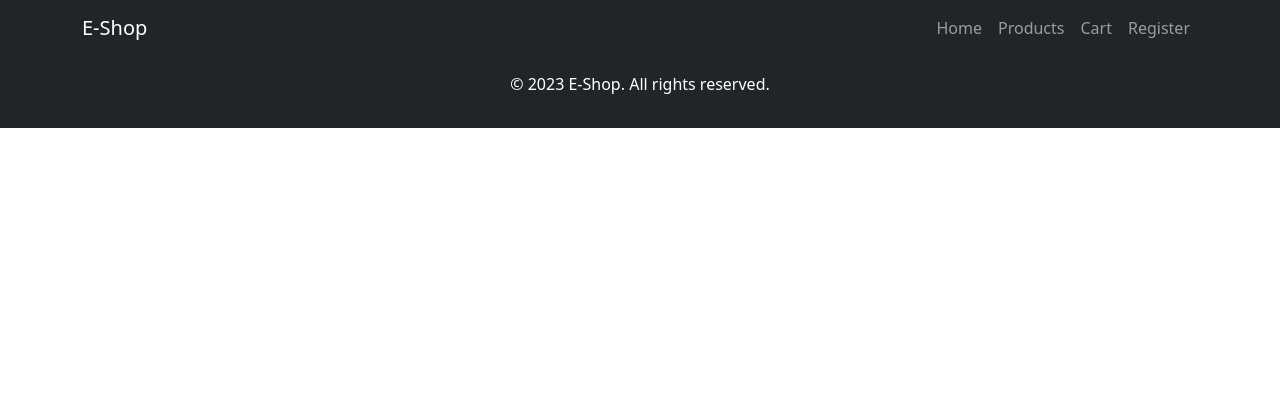
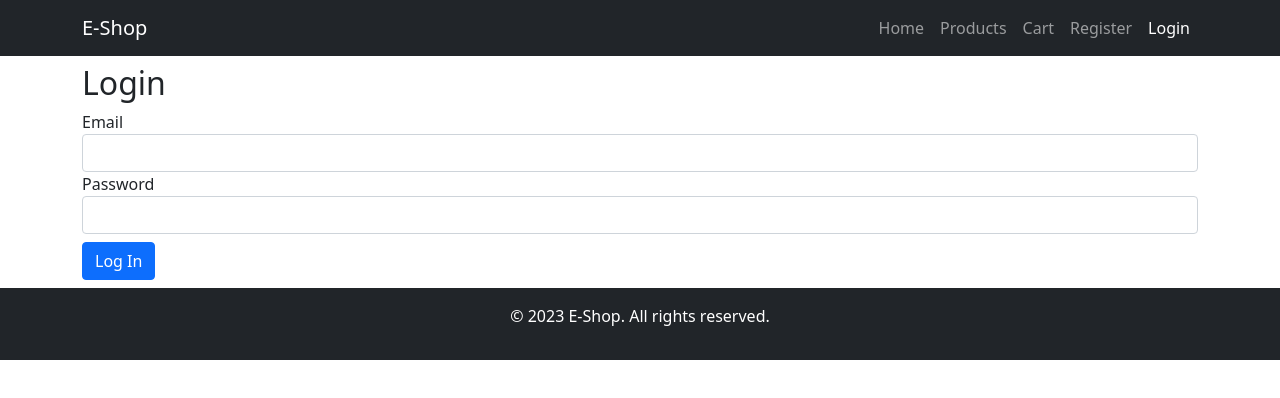
Before and after one commit to trentglobal-sg/8070f-react-ecommerce, a React (Vite) app: page /login in a window 1280 px wide. Shown: the top 398 px of the page. Built offline with nearby package versions, Linux system fonts and the light colour scheme.

Commit message:
Able to store JWT

```diff
--- a/src/App.jsx
+++ b/src/App.jsx
@@ -10,6 +10,7 @@ import RegisterPage from "./RegisterPage";
 import HomePage from "./HomePage";
 import FlashMessage from "./FlashMessage";
 import ShoppingCartPage from "./ShoppingCartPage";
+import UserLogin from "./Login";
 
 export default function App() {
 
@@ -24,6 +25,7 @@ export default function App() {
       <Route path="/products" component={ProductPage} />
       <Route path="/register" component={RegisterPage} />
       <Route path="/cart" component={ShoppingCartPage}/>
+      <Route path="/login" component={UserLogin} />
     </Switch>
 
 
--- /dev/null
+++ b/src/Login.jsx
@@ -0,0 +1,78 @@
+import React from 'react';
+import { Formik, Form, Field, ErrorMessage } from 'formik';
+import * as Yup from 'yup';
+import axios from 'axios';
+import { useLocation } from 'wouter';
+import { useFlashMessage } from './FlashMessageStore';
+import { useJwt } from './UserStore';
+
+function UserLogin() {
+
+    const [location, setLocation] = useLocation();
+    const {setJwt} = useJwt();
+
+    const {showMessage} = useFlashMessage();
+
+    const initialValues = {
+        'email': '',
+        'password': ''
+    }
+
+    const validationSchema = Yup.object({
+        email: Yup.string().email().required(),
+        password: Yup.string().required()
+    })
+
+    const handleSubmit = async(values, formikHelpers)=>{
+        try {
+            const response = await axios.post(import.meta.env.VITE_API_URL  + '/api/users/login', values);
+            console.log(response.data);
+            setLocation("/");
+            showMessage("You have logged in successfully!", "success");
+            // todo: Store the JWT
+            const token = response.data.token;
+            setJwt(token);
+        } catch (e) {
+            showMessage("Error logging in!");
+            console.error(e);
+        } finally {
+            formikHelpers.setSubmitting(false);
+        }
+    }
+
+    return (
+        <div className="container mt-2 mb-2">
+            <h2>Login</h2>
+            <Formik
+                initialValues={initialValues}
+                validationSchema={validationSchema}
+                onSubmit={handleSubmit}
+            >
+                {
+                    function(formik){
+                        return (
+                            <Form>
+                                <div className='mb3'>
+                                    <label>Email</label>
+                                    <Field type="email" id="email" name="email" className="form-control"/>
+                                    <ErrorMessage name="email" component="div" className="text-danger"/>
+                                </div>
+                                <div className="mb3">
+                                    <label>Password</label>
+                                    <Field type="password" id="password" name="password" className="form-control"/>
+                                    <ErrorMessage name="password" component="div" className="text-danger"/>
+                                </div>
+                                <button type="submit" className="btn btn-primary mt-2" disabled={formik.isSubmitting}>
+                                    Log In
+                                </button>
+                            </Form>
+                        )
+                    }
+                }
+            </Formik>
+
+        </div>
+    );
+}
+
+export default UserLogin;
--- a/src/Navbar.jsx
+++ b/src/Navbar.jsx
@@ -39,7 +39,7 @@ export default function Navbar() {
                         <li className="nav-item">
                             <Link className={`nav-link ${location === '/products' ? 'active' : ''}`} href="/products">Products</Link>
                         </li>
-                         <li className="nav-item">
+                        <li className="nav-item">
                             <Link className={`nav-link ${location === '/cart' ? 'active' : ''}`} href="/cart">Cart</Link>
                         </li>
 
@@ -49,6 +49,13 @@ export default function Navbar() {
                                 }
                              `} href="/register">Register</Link>
                         </li>
+
+                        <li className="nav-item">
+                            <Link href="/login" className={`nav-link ${location === '/login' ? 'active' : ''}`}>
+                                Login
+                            </Link>
+                        </li>
+
                     </ul>
                 </div>
             </div>
--- a/src/RegisterPage.jsx
+++ b/src/RegisterPage.jsx
@@ -3,6 +3,7 @@ import { Formik, Field, Form } from 'formik';
 import * as Yup from 'yup'  // all functions from the `yup` package are available in the Yup object
 import { useFlashMessage } from './FlashMessageStore';
 import { useLocation } from 'wouter';
+import axios from 'axios';
 
 function RegisterPage() {
 
@@ -36,17 +37,29 @@ function RegisterPage() {
     }
 
     // to handle the submission of the form
-    const handleSubmit = (values, formikHelpers) => {
+    const handleSubmit = async (values, formikHelpers) => {
         // formikHelpers is an object that contains useful functions for form processing
         console.log("form values =>", values);
 
-        // imagine: a RESTFUL API ENDPOINT WITH await axios
-        setTimeout(function () {
-            formikHelpers.setSubmitting(false); // indicate we have finished processing the submission of the form
-            showMessage("You have been registered!", "success");
-            setLocation("/");
-        }, 500)
+        // // imagine: a RESTFUL API ENDPOINT WITH await axios
+        // setTimeout(function () {
+        //     formikHelpers.setSubmitting(false); // indicate we have finished processing the submission of the form
+        //     showMessage("You have been registered!", "success");
+        //     setLocation("/");
+        // }, 500)
 
+        try {
+             const response = await axios.post(import.meta.env.VITE_API_URL + '/api/users/register', values);
+             if (response.status == 200) {
+                showMessage("Your account has been created", "success");
+                setLocation("/");
+             }
+        } catch (e) {
+            showMessage("Error registering", "error");
+        } finally {
+            formikHelpers.setSubmitting(false);
+
+        }
 
 
     }
@@ -101,7 +114,7 @@ function RegisterPage() {
                         <div className="mb-3">
                             <label className="form-label">Marketing Preferences</label>
                             <div className="form-check">
-                                <Field className="form-check-input" value="marketing" type="checkbox" id="emailMarketing" name="marketingPreferences" />
+                                <Field className="form-check-input" value="email" type="checkbox" id="emailMarketing" name="marketingPreferences" />
                                 <label className="form-check-label" htmlFor="emailMarketing" >Email Marketing</label>
                             </div>
                             <div className="form-check">
--- a/src/ShoppingCartPage.jsx
+++ b/src/ShoppingCartPage.jsx
@@ -1,8 +1,10 @@
-import { useCart } from "./CartStore"
+import { useCart } from "./CartStore";
+import { useJwt } from "./UserStore";
 
 export default function ShoppingCartPage() {
 
     const { cart, modifyQuantity, removeFromCart } = useCart();
+    const { getJwt } = useJwt();
 
     return (<>
         <div className="container">
--- /dev/null
+++ b/src/UserStore.js
@@ -0,0 +1,33 @@
+import {atom, useAtom} from 'jotai'
+
+const jwtAtom = atom("");
+
+export function useJwt() {
+    const [jwt, setJwtAtom] = useAtom(jwtAtom);
+
+    const setJwt = (newJwt) =>{
+        // save to local storage the jwt
+        localStorage.setItem('jwt', newJwt); // store key/value pairs in the browser's cookies
+
+        setJwtAtom(newJwt);
+    }
+
+    const getJwt = () => {
+        const storedJwt = localStorage.getItem('jwt');
+        if (storedJwt && !jwt) {
+            setJwtAtom(storedJwt);
+        }
+        return jwt || storedJwt;
+    }
+
+    const clearJwt = () => {
+        localStorage.removeItem('jwt');
+        setJwtAtom(null);
+    }
+
+    return {
+        setJwt, getJwt, clearJwt
+    }
+
+
+}
```
